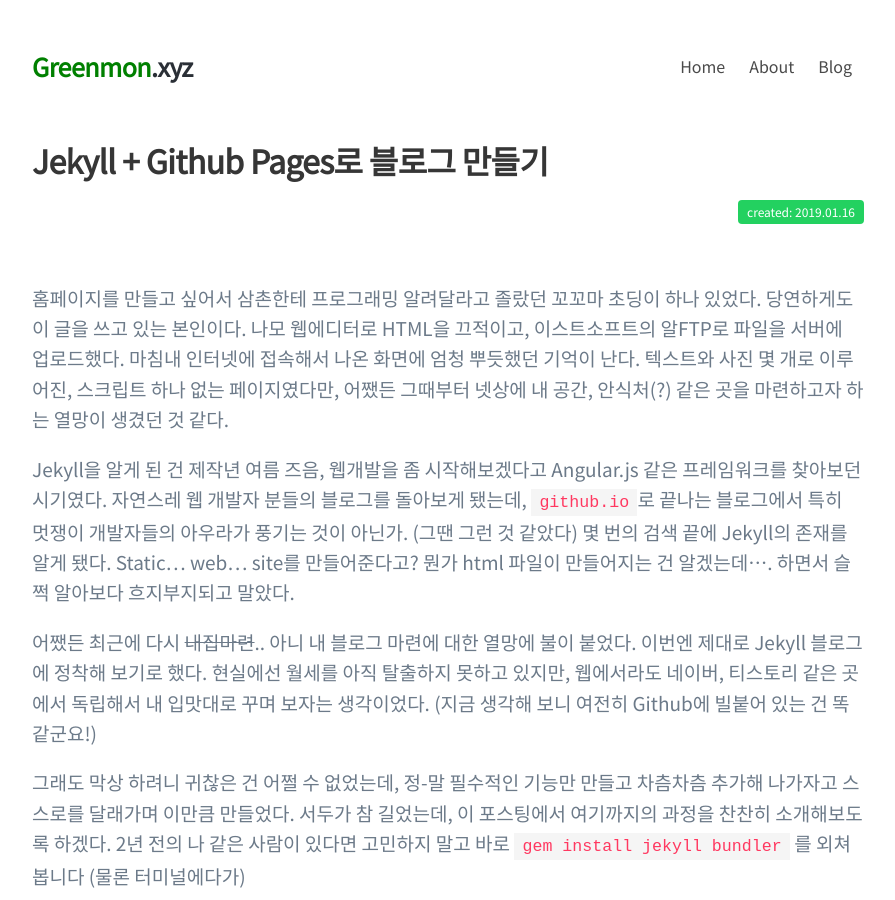
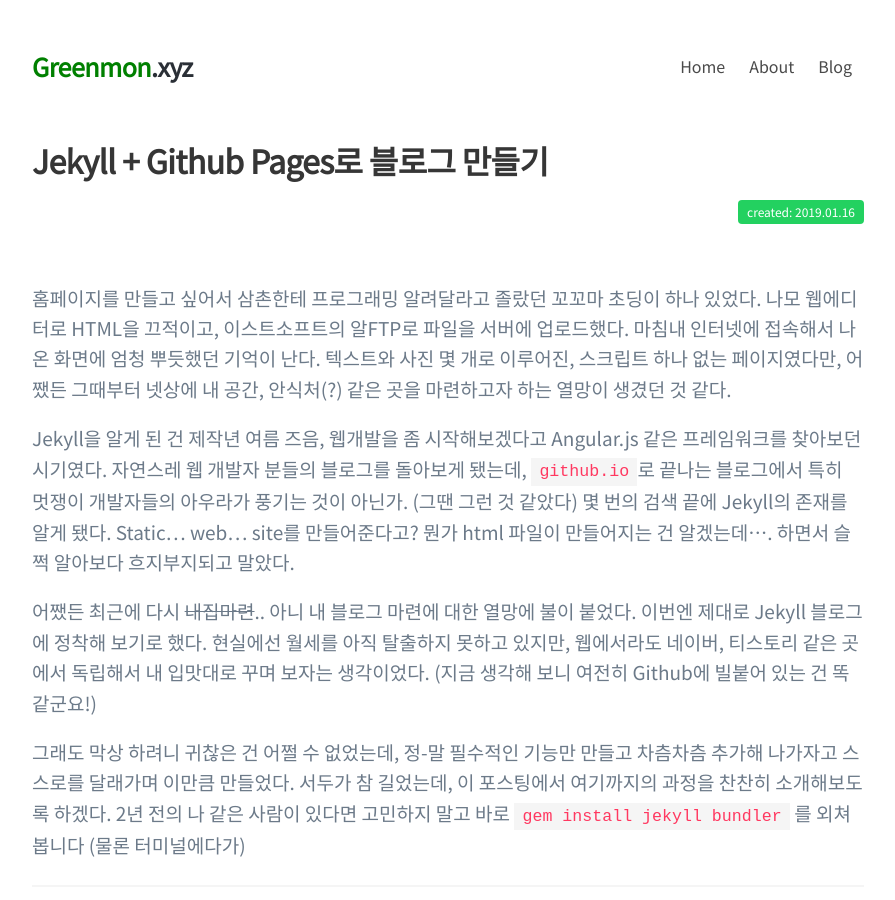
Before and after one commit to greenmonn/greenmonn.github.io, a Jekyll site: the page built from _posts/2019-01-16-jekyll-github-blog.md, in a window 1280 px wide and 900 px high. Shown: the whole window, without its empty margins (192-1087 px from the left). Built offline with Jekyll 4.4.1, drawn with Linux system fonts in a browser that asks for light colours; nearby versions of some CDN libraries; some web fonts are replaced; our own code applies the rules of GitHub Pages for plain Markdown files; comment, search, counter and statistics services are not loaded.

Commit message:
Modify jekyll-github-blog.md

```diff
--- a/_posts/2019-01-16-jekyll-github-blog.md
+++ b/_posts/2019-01-16-jekyll-github-blog.md
@@ -7,7 +7,7 @@ tags: [jekyll, web, ruby, TIL]
 
 <!--more-->
 
-홈페이지를 만들고 싶어서 삼촌한테 프로그래밍 알려달라고 졸랐던 꼬꼬마 초딩이 하나 있었다. 당연하게도 이 글을 쓰고 있는 본인이다. 나모 웹에디터로 HTML을 끄적이고, 이스트소프트의 알FTP로 파일을 서버에 업로드했다. 마침내 인터넷에 접속해서 나온 화면에 엄청 뿌듯했던 기억이 난다. 텍스트와 사진 몇 개로 이루어진, 스크립트 하나 없는 페이지였다만, 어쨌든 그때부터 넷상에 내 공간, 안식처(?) 같은 곳을 마련하고자 하는 열망이 생겼던 것 같다.
+홈페이지를 만들고 싶어서 삼촌한테 프로그래밍 알려달라고 졸랐던 꼬꼬마 초딩이 하나 있었다. 나모 웹에디터로 HTML을 끄적이고, 이스트소프트의 알FTP로 파일을 서버에 업로드했다. 마침내 인터넷에 접속해서 나온 화면에 엄청 뿌듯했던 기억이 난다. 텍스트와 사진 몇 개로 이루어진, 스크립트 하나 없는 페이지였다만, 어쨌든 그때부터 넷상에 내 공간, 안식처(?) 같은 곳을 마련하고자 하는 열망이 생겼던 것 같다.
 
 Jekyll을 알게 된 건 제작년 여름 즈음, 웹개발을 좀 시작해보겠다고 Angular.js 같은 프레임워크를 찾아보던 시기였다. 자연스레 웹 개발자 분들의 블로그를 돌아보게 됐는데,  `github.io`로 끝나는 블로그에서 특히 멋쟁이 개발자들의 아우라가 풍기는 것이 아닌가.  (그땐 그런 것 같았다) 몇 번의 검색 끝에 Jekyll의 존재를 알게 됐다. Static… web… site를 만들어준다고? 뭔가 html 파일이 만들어지는 건 알겠는데…. 하면서 슬쩍 알아보다 흐지부지되고 말았다.
 
```
